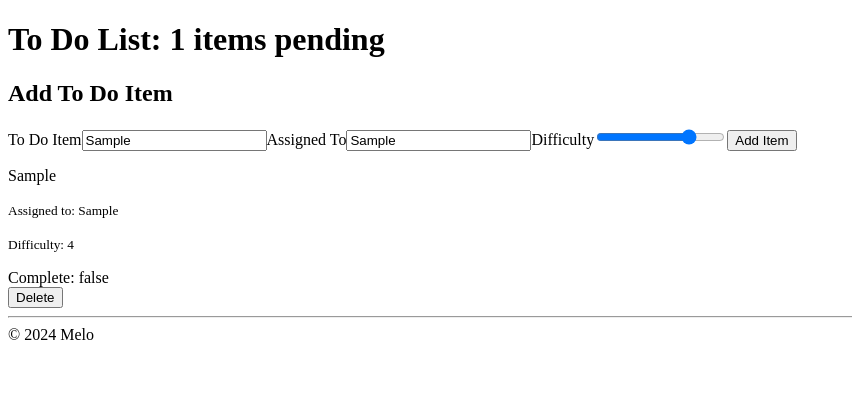
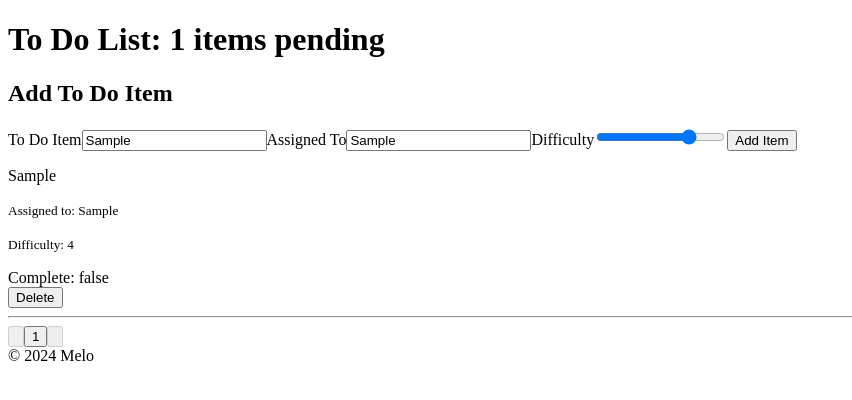
Before and after one commit to MelodicXP/todo-app, a React (Vite) app: page / in a window 1280 px wide. Both pictures are taken after typing "Sample", "Sample" into the empty fields and a click on the button "Add Item". Shown: the top 400 px of the page, without its empty margins (0-852 px from the left). Built offline with nearby package versions, Linux system fonts and the light colour scheme.

Commit message:
Add Pagination via Mantine styling

```diff
--- a/src/App.jsx
+++ b/src/App.jsx
@@ -1,5 +1,5 @@
 import React from 'react';
-
+import { MantineProvider } from '@mantine/core'; // Import MantineProvider
 import Todo from './Components/Todo';
 import Footer from './Components/Footer';
 
@@ -10,6 +10,7 @@ export default class App extends React.Component {
   render() {
     return (
       <React.Fragment>
+        <MantineProvider withGlobalStyles withNormalizeCSS>
           <DisplaySettingsProvider>
             {/* <header>
               <h1 Home </h1>
@@ -17,6 +18,7 @@ export default class App extends React.Component {
             <Todo />
             <Footer />
           </DisplaySettingsProvider>
+        </MantineProvider>
       </React.Fragment>
     );
   }
--- a/src/Components/List/index.jsx
+++ b/src/Components/List/index.jsx
@@ -1,13 +1,17 @@
-// Import context
-import { useContext } from 'react';
+import { useContext, useState } from 'react';
 import { SettingsContext } from '../../Context/Settings';
+import { Pagination } from '@mantine/core';
 
 const List = (props) => {
   const { list, toggleComplete, deleteItem } = props;
   const { displayItems, hideCompleted } = useContext(SettingsContext);
+  const [activePage, setActivePage] = useState(1); // State to manage active page
 
+  // Filter and slice the list based on settings and pagination
   const filteredList = hideCompleted ? list.filter(item => !item.complete) : list;
-  const displayList = filteredList.slice(0, displayItems);
+  const totalItems = filteredList.length;
+  const startIndex = (activePage - 1) * displayItems;
+  const displayList = filteredList.slice(startIndex, startIndex + displayItems);
 
   return (
     <>
@@ -21,6 +25,11 @@ const List = (props) => {
           <hr />
         </div>
       ))}
+      <Pagination
+        page={activePage}
+        onChange={setActivePage}
+        total={Math.ceil(totalItems / displayItems)}
+      />
     </>
   );
 }
--- a/src/Context/Settings/index.jsx
+++ b/src/Context/Settings/index.jsx
@@ -9,10 +9,10 @@ const DisplaySettingsProvider = (props) => {
 
   // Default settings
   const [displayItems] = useState(3); // Default to display three items
-  const [hideComplete, setHideComplete] = useState(false); // Default to hide completed items
+  const [hideCompleted, setHideCompleted] = useState(false); // Default to hide completed items
 
   return (
-    <SettingsContext.Provider value={{ displayItems, hideComplete, setHideComplete }}>
+    <SettingsContext.Provider value={{ displayItems, hideCompleted, setHideCompleted }}>
       {props.children}
     </SettingsContext.Provider>
   );
```
Lines whose indentation alone changed are shown as unchanged.
